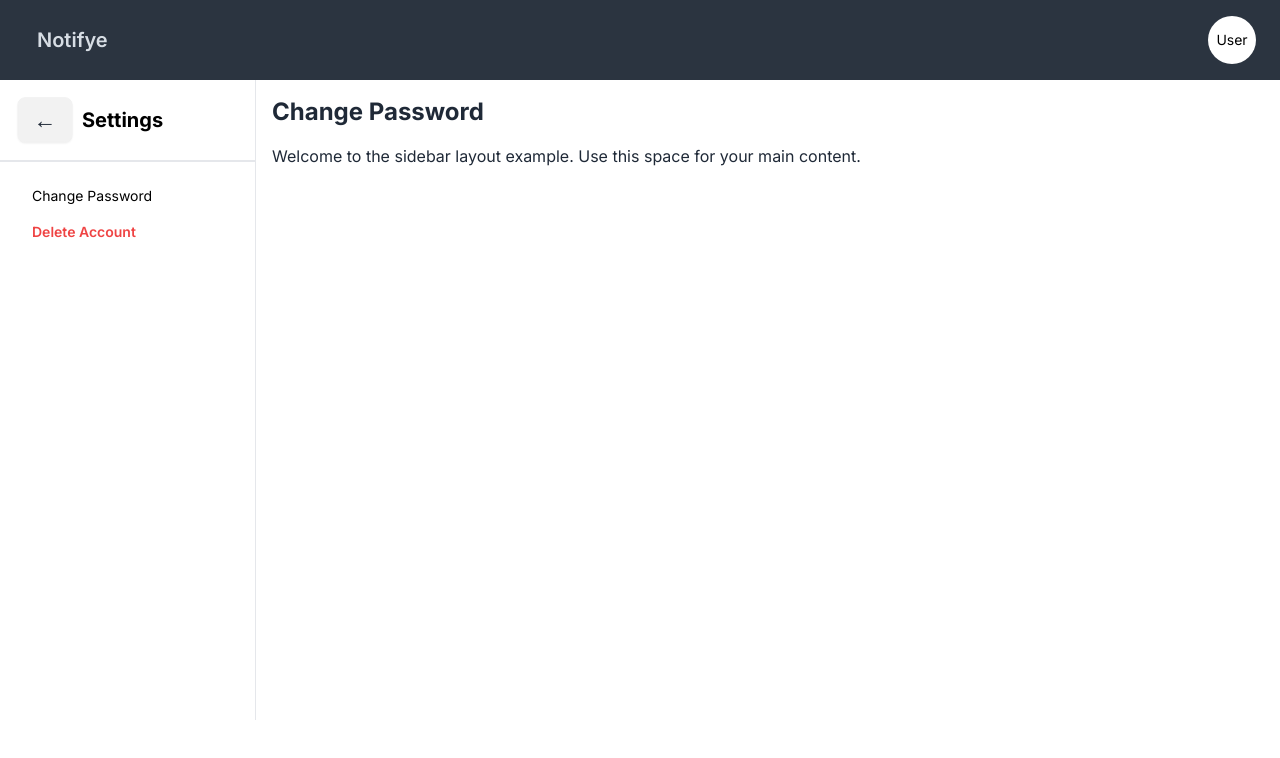
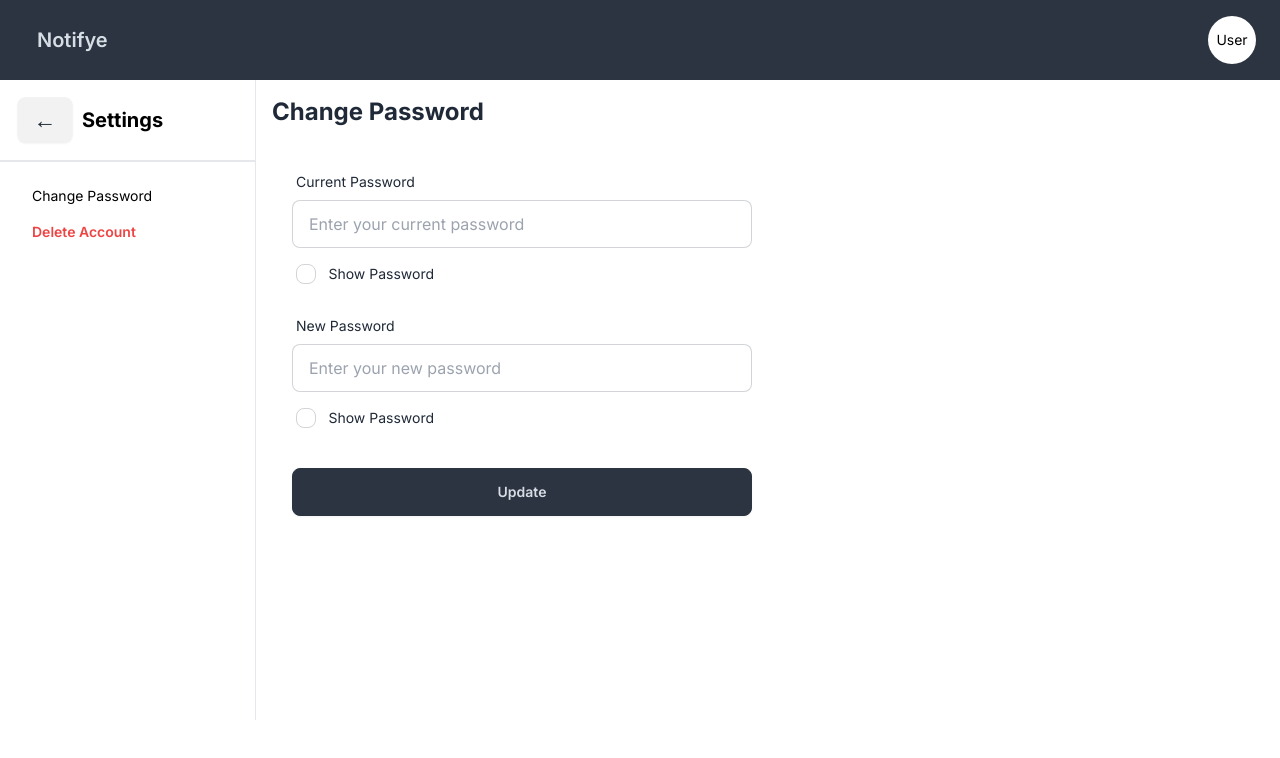
Before and after one commit to Prashanth-Santhanaraman/Notifye, a React (Vite) app in the folder Frontend/Notes-app/: page /home/settings in a window 1280 px wide. Shown: the top 758 px of the page. Built offline with nearby package versions, Linux system fonts and the light colour scheme; sample sign-in values are in the browser's storage.

Commit message:
Changes in settings
Added functionality for password change.

```diff
--- a/Frontend/Notes-app/src/pages/Settings.jsx
+++ b/Frontend/Notes-app/src/pages/Settings.jsx
@@ -1,11 +1,18 @@
 import { useNavigate } from "react-router-dom";
-import ChangePassword from "./ChangePassword";
-import DeleteAccount from "./DeleteAccount";
 import { useState } from "react";
+import { useSelector } from "react-redux";
+import toast, { Toaster } from "react-hot-toast";
+import axios from "axios";
 
 export default function Settings() {
   const [passwordChange, setPasswordChange] = useState(false);
   const [deleteAccount, setDeleteAccount] = useState(false);
+  const [currentPassword, setCurrentPassword] = useState("");
+  const [newPassword, setNewPassword] = useState("");
+  const [showPassword, setShowPassword] = useState(false);
+  const [passwordError, setPasswordError] = useState(false);
+  const token =
+    useSelector((state) => state.auth.token) || localStorage.getItem("token");
   const navigate = useNavigate();
   const handlePasswordChange = () => {
     setPasswordChange(true);
@@ -15,8 +22,37 @@ export default function Settings() {
     setDeleteAccount(true);
     setPasswordChange(false);
   };
+  const handleUpdate = (e) => {
+    e.preventDefault();
+    axios
+      .post(
+        "http://localhost:5000/api/account/changePassword",
+        {
+          currentPassword: currentPassword,
+          newPassword: newPassword,
+        },
+        {
+          headers: {
+            Authorization: `Bearer ${token}`,
+          },
+        }
+      )
+      .then((res) => {
+        console.log(res);
+        toast.success("Password Changed Successfully")
+        setCurrentPassword("");
+        setNewPassword("");
+      })
+      .catch((err) => {
+        console.error(err)
+        toast.error(err.response.data.message)
+      });
+  };
   return (
     <>
+      <div>
+        <Toaster position="top-center" />
+      </div>
       <div class="flex h-[80vh]">
         <div class="border-r text-neutral-content w-64 flex-shrink-0 hidden md:block">
           <div class="p-4 text-xl font-bold text-black border-b-2 flex items-center gap-2">
@@ -64,10 +100,91 @@ export default function Settings() {
         {!deleteAccount ? (
           <div class="flex-grow p-4 bg-base-100">
             <h1 class="text-2xl font-bold mb-4">Change Password</h1>
-            <p>
-              Welcome to the sidebar layout example. Use this space for your
-              main content.
-            </p>
+            <div className="flex flex-col w-[500px] p-[20px]">
+              <form>
+                <div className="form-control mb-2">
+                  <label className="label">
+                    <span className="label-text">Current Password</span>
+                  </label>
+                  <input
+                    type={!showPassword ? "password" : "text"}
+                    placeholder="Enter your current password"
+                    className={`input input-bordered w-full ${
+                      passwordError ? "input-error" : ""
+                    }`}
+                    value={currentPassword}
+                    onChange={(e) => setCurrentPassword(e.target.value)}
+                    required
+                  />
+                  {passwordError ? (
+                    <>
+                      <div className="label">
+                        <span className="label-text-alt text-red-600">
+                          Enter password
+                        </span>
+                      </div>
+                    </>
+                  ) : (
+                    " "
+                  )}
+                  <label className="label cursor-pointer w-[150px]">
+                    <input
+                      type="checkbox"
+                      className="checkbox checkbox-sm"
+                      onChange={() => setShowPassword(!showPassword)}
+                    />
+                    <span className="label ml-0 text-sm">Show Password</span>
+                  </label>
+                </div>
+
+                <div className="form-control mb-6">
+                  <label className="label">
+                    <span className="label-text">New Password</span>
+                  </label>
+                  <input
+                    type={!showPassword ? "password" : "text"}
+                    placeholder="Enter your new password"
+                    className={`input input-bordered w-full ${
+                      passwordError ? "input-error" : ""
+                    }`}
+                    value={newPassword}
+                    onChange={(e) => setNewPassword(e.target.value)}
+                    required
+                  />
+                  {passwordError ? (
+                    <>
+                      <div className="label">
+                        <span className="label-text-alt text-red-600">
+                          Enter password
+                        </span>
+                      </div>
+                    </>
+                  ) : (
+                    " "
+                  )}
+                  <label className="label cursor-pointer w-[150px]">
+                    <input
+                      type="checkbox"
+                      className="checkbox checkbox-sm"
+                      onChange={() => setShowPassword(!showPassword)}
+                    />
+                    <span className="label ml-0 text-sm">Show Password</span>
+                  </label>
+                </div>
+                <button
+                  type="submit"
+                  className="btn btn-neutral w-full"
+                  onClick={handleUpdate}
+                >
+                  Update
+                </button>
+              </form>
+              {/* <label>Current Password:</label>
+              <input type="text" />
+
+              <label>New Password:</label>
+              <input type="text" /> */}
+            </div>
           </div>
         ) : (
           <div class="flex-grow p-4 bg-base-100">
@@ -85,7 +202,8 @@ export default function Settings() {
               <label className="form-control flex flex-row gap-2 mt-4">
                 <input type="checkbox" className="checkbox" />
                 <span className="label-text font-medium">
-                I acknowledge and accept the terms and conditions stated above.
+                  I acknowledge and accept the terms and conditions stated
+                  above.
                 </span>
               </label>
               <button className="btn btn-error w-[80px] text-white mt-4">
```
